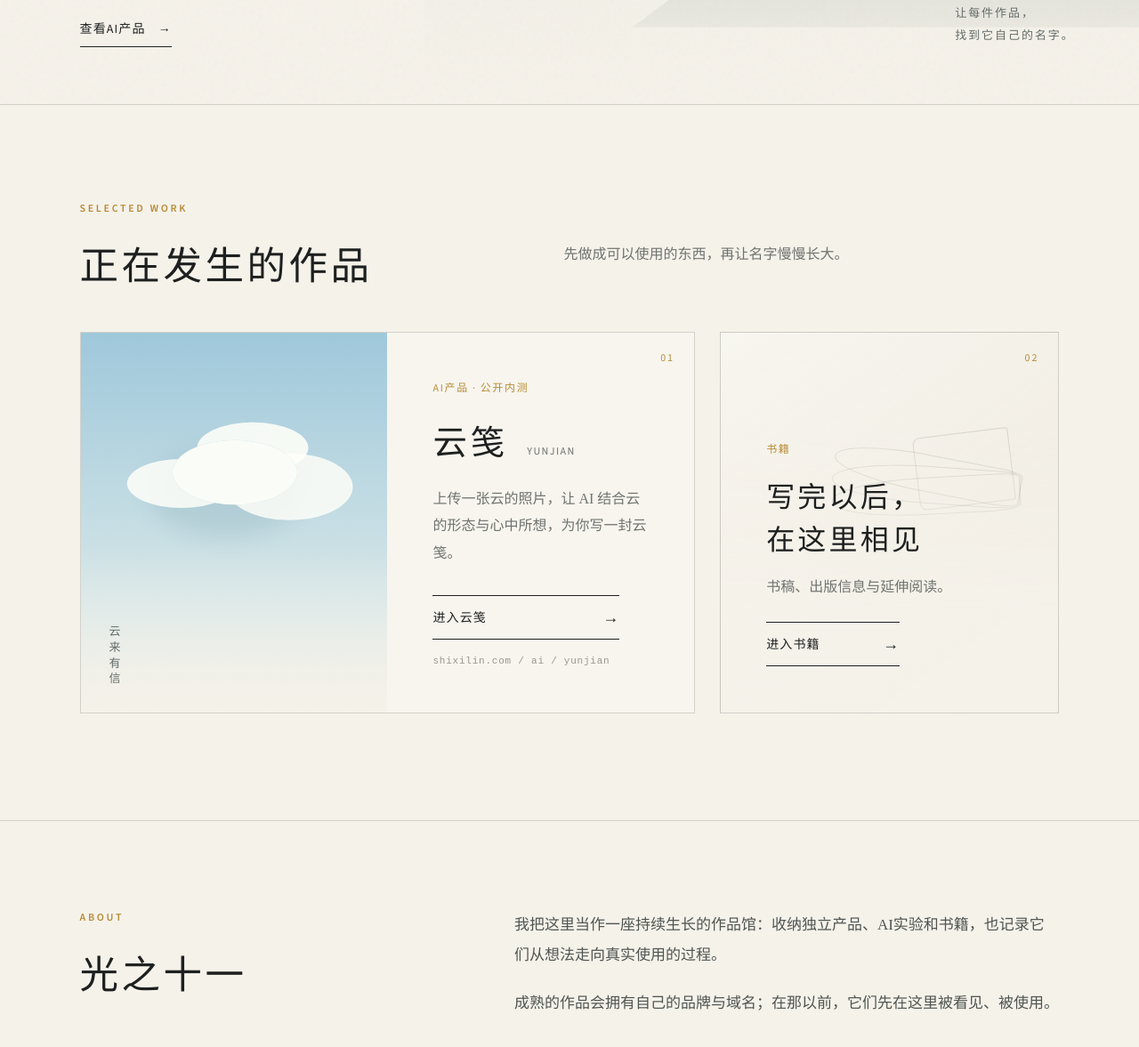
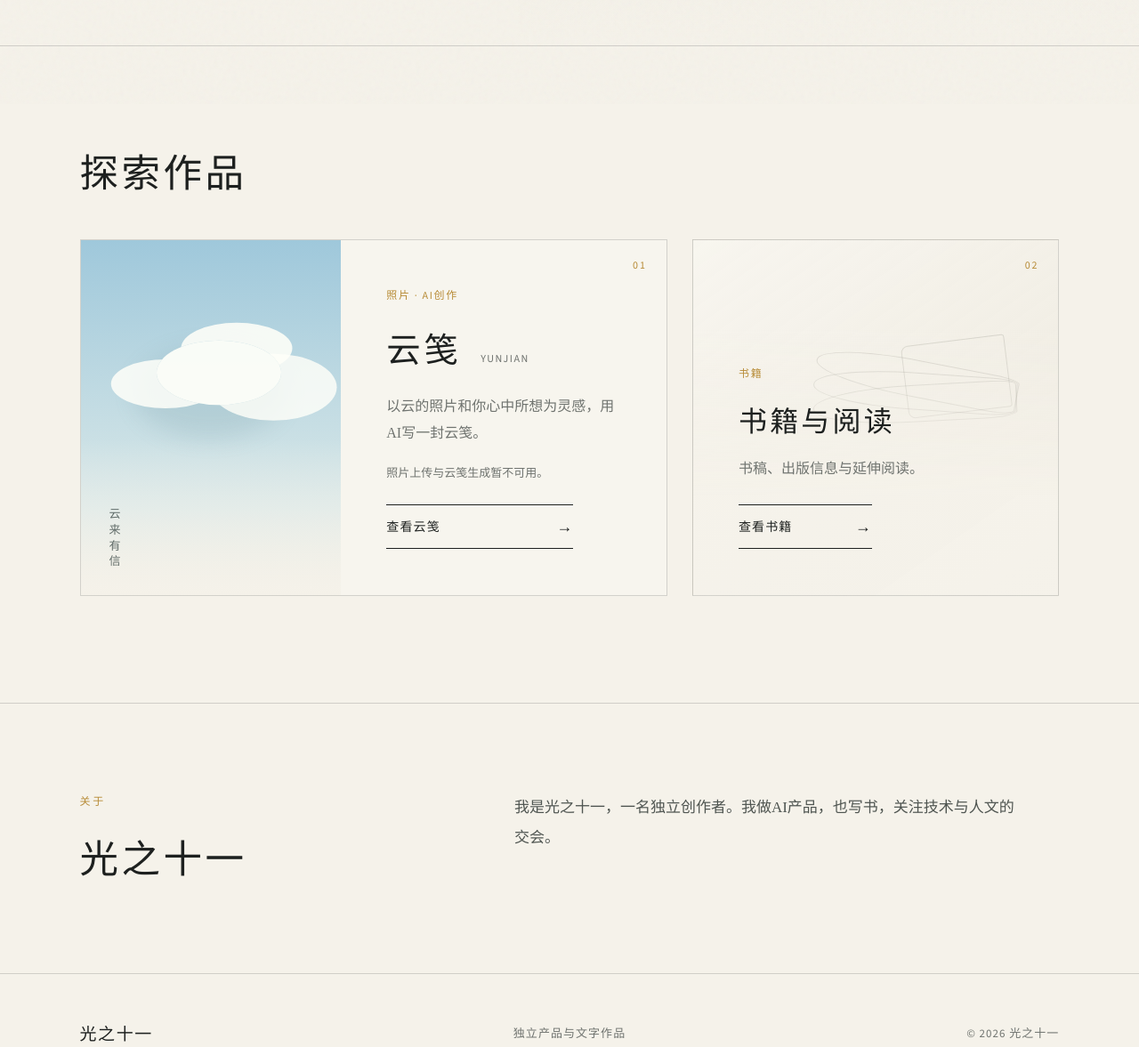
Before and after one commit to shixi-11/shixilin, a website built with Vite: page index.html in a window 1280 px wide. Shown: the part 683-1860 px from the top of the page at 89% size. Built offline with nearby package versions, Linux system fonts and the light colour scheme.

Commit message:
Rewrite public-facing site copy

```diff
--- a/src/i18n.js
+++ b/src/i18n.js
@@ -1,8 +1,11 @@
 const messages = {
   zh: {
-    'meta.home': '光之十一｜独立作品与长期实验',
+    'meta.home': '光之十一｜独立产品与文字作品',
     'meta.ai': 'AI产品｜光之十一',
     'meta.books': '书籍｜光之十一',
+    'meta.homeDescription': '光之十一的个人作品集，浏览AI产品、书籍与创作。',
+    'meta.aiDescription': '了解光之十一创作的AI产品，包括以云的照片为灵感的文字创作工具云笺。',
+    'meta.booksDescription': '光之十一的书稿、出版信息与延伸阅读。',
     'brand.homeLabel': '返回光之十一首页',
     'nav.ai': 'AI产品',
     'nav.books': '书籍',
@@ -10,40 +13,42 @@ const messages = {
     'nav.menu': '目录',
     'language.label': 'Switch to English',
     'language.short': 'EN',
-    'footer.tagline': '独立作品与长期实验',
-    'hero.title': '独立作品<br />与长期实验',
-    'hero.lead': '在技术与人文之间，寻找安静的接口。<br />做独立的产品，写诚实的文字。',
+    'footer.tagline': '独立产品与文字作品',
+    'hero.products': '独立产品',
+    'hero.writing': '文字作品',
+    'hero.label': '个人作品集',
+    'hero.lead': '浏览AI产品，了解书籍与创作。',
     'hero.action': '查看AI产品',
-    'hero.note': '让每件作品，<br />找到它自己的名字。',
-    'work.title': '正在发生的作品',
-    'work.description': '先做成可以使用的东西，再让名字慢慢长大。',
+    'work.title': '探索作品',
     'books.cardCategory': '书籍',
-    'books.cardTitle': '写完以后，<br />在这里相见',
+    'books.cardTitle': '书籍与阅读',
     'books.cardDescription': '书稿、出版信息与延伸阅读。',
-    'books.enter': '进入书籍',
+    'books.enter': '查看书籍',
     'about.title': '光之十一',
-    'about.p1': '我把这里当作一座持续生长的作品馆：收纳独立产品、AI实验和书籍，也记录它们从想法走向真实使用的过程。',
-    'about.p2': '成熟的作品会拥有自己的品牌与域名；在那以前，它们先在这里被看见、被使用。',
+    'about.p1': '我是光之十一，一名独立创作者。我做AI产品，也写书，关注技术与人文的交会。',
     'ai.title': 'AI产品',
-    'ai.intro': '不是模型能力的陈列，而是我愿意长期打磨、真正交给人使用的作品。',
-    'ai.next': '接下来',
-    'ai.nextDescription': '新的作品会继续出现在这里，但不会为了填满页面而提前占位。',
+    'ai.intro': '从日常观察出发，用AI探索新的创作方式。',
+    'ai.listLabel': 'AI产品列表',
     'books.title': '书籍',
-    'books.intro': '书会在写完以后，自己来到这里。',
-    'books.progress': '正在整理',
-    'books.progressDescription': '这里将收纳作品、出版信息与延伸阅读。现在先留一张安静的书桌。',
+    'books.intro': '书稿、出版信息与延伸阅读。',
+    'books.progress': '书稿整理中',
+    'books.progressDescription': '暂无公开书目。你可以先了解AI产品。',
     'books.back': '返回首页',
     'yunjian.name': '云笺',
     'yunjian.otherName': 'Yunjian',
     'yunjian.art': '云来有信',
-    'yunjian.category': 'AI产品 · 公开内测',
-    'yunjian.description': '上传一张云的照片，让 AI 结合云的形态与心中所想，为你写一封云笺。',
-    'yunjian.enter': '进入云笺',
+    'yunjian.category': '照片 · AI创作',
+    'yunjian.description': '以云的照片和你心中所想为灵感，用AI写一封云笺。',
+    'yunjian.enter': '查看云笺',
+    'yunjian.availability': '照片上传与云笺生成暂不可用。',
   },
   en: {
-    'meta.home': '光之十一 | Independent Work & Long-Term Experiments',
+    'meta.home': '光之十一 | Independent Products & Writing',
     'meta.ai': 'AI Products | 光之十一',
     'meta.books': 'Books | 光之十一',
+    'meta.homeDescription': 'Explore AI products, books, and writing by independent creator 光之十一.',
+    'meta.aiDescription': 'Explore AI products by 光之十一, including Yunjian, a writing tool inspired by cloud photos.',
+    'meta.booksDescription': 'Books, publication details, and further reading by 光之十一.',
     'brand.homeLabel': 'Return to the 光之十一 home page',
     'nav.ai': 'AI Products',
     'nav.books': 'Books',
@@ -51,35 +56,34 @@ const messages = {
     'nav.menu': 'Menu',
     'language.label': '切换到中文',
     'language.short': '中文',
-    'footer.tagline': 'Independent work & long-term experiments',
-    'hero.title': 'Independent Work<br />& Long-Term Experiments',
-    'hero.lead': 'Finding quieter interfaces between technology and the human world.<br />Building independent products and writing with honesty.',
+    'footer.tagline': 'Independent products & writing',
+    'hero.products': 'Products',
+    'hero.writing': '& Writing',
+    'hero.label': 'Portfolio',
+    'hero.lead': 'Explore AI products, books, and writing.',
     'hero.action': 'Explore AI products',
-    'hero.note': 'Let every work<br />grow into its own name.',
-    'work.title': 'Works in Progress',
-    'work.description': 'First make something people can use. Let the name grow into itself later.',
+    'work.title': 'Explore the Work',
     'books.cardCategory': 'Books',
-    'books.cardTitle': 'When the writing is done,<br />we will meet here',
-    'books.cardDescription': 'Books in progress, publication notes, and further reading.',
+    'books.cardTitle': 'Books & Reading',
+    'books.cardDescription': 'Books, publication details, and further reading.',
     'books.enter': 'Explore books',
     'about.title': '光之十一',
-    'about.p1': 'I think of this as a gallery that keeps growing: a home for independent products, AI experiments, and books, as well as a record of how they move from an idea into real use.',
-    'about.p2': 'Mature works will eventually have identities and domains of their own. Until then, this is where they can first be seen and used.',
+    'about.p1': 'I’m 光之十一, an independent creator. I build AI products and write books, with an interest in the meeting of technology and the humanities.',
     'ai.title': 'AI Products',
-    'ai.intro': 'Not a showcase of model capabilities, but works I am willing to refine over time and place in people’s hands.',
-    'ai.next': 'Next',
-    'ai.nextDescription': 'New works will appear here as they become real. Nothing will be added merely to fill the page.',
+    'ai.intro': 'New ways to create with AI, inspired by everyday observations.',
+    'ai.listLabel': 'AI products',
     'books.title': 'Books',
-    'books.intro': 'The books will find their way here when the writing is done.',
-    'books.progress': 'Taking Shape',
-    'books.progressDescription': 'This space will hold books, publication details, and further reading. For now, it keeps an empty desk ready.',
+    'books.intro': 'Books, publication details, and further reading.',
+    'books.progress': 'Books in Progress',
+    'books.progressDescription': 'No titles are listed yet. You can explore the AI products in the meantime.',
     'books.back': 'Back home',
     'yunjian.name': 'Yunjian',
     'yunjian.otherName': '云笺',
     'yunjian.art': 'A Letter in the Clouds',
-    'yunjian.category': 'AI Product · Public Beta',
-    'yunjian.description': 'Upload a cloud photo and receive an AI-powered reading inspired by its shapes and what’s on your mind.',
-    'yunjian.enter': 'Enter Yunjian',
+    'yunjian.category': 'Photography · AI Writing',
+    'yunjian.description': 'An AI-written letter inspired by your cloud photo and what’s on your mind.',
+    'yunjian.enter': 'Explore Yunjian',
+    'yunjian.availability': 'Photo uploads and letter generation are temporarily unavailable.',
   },
 }
 
--- a/src/main.js
+++ b/src/main.js
@@ -4,14 +4,17 @@ import { getLocale, t, toggleLocale } from './i18n.js'
 const routes = {
   '/': {
     titleKey: 'meta.home',
+    descriptionKey: 'meta.homeDescription',
     view: homeView,
   },
   '/ai': {
     titleKey: 'meta.ai',
+    descriptionKey: 'meta.aiDescription',
     view: aiView,
   },
   '/books': {
     titleKey: 'meta.books',
+    descriptionKey: 'meta.booksDescription',
     view: booksView,
   },
 }
@@ -27,10 +30,16 @@ function render() {
   const pathname = normalizePath(window.location.pathname)
   const route = routes[pathname] || routes['/']
   document.title = t(route.titleKey)
+  document.querySelector('meta[name="description"]').content = t(route.descriptionKey)
+  document.querySelector('meta[property="og:title"]').content = t(route.titleKey)
+  document.querySelector('meta[property="og:description"]').content = t(route.descriptionKey)
   document.documentElement.lang = getLocale() === 'en' ? 'en' : 'zh-CN'
   app.innerHTML = shell(route.view(), pathname)
   bindNavigation()
   window.scrollTo({ top: 0 })
+  if (window.location.hash === '#about') {
+    requestAnimationFrame(() => document.getElementById('about')?.scrollIntoView())
+  }
 }
 
 function shell(content, pathname) {
@@ -72,12 +81,12 @@ function homeView() {
   return `
     <section class="hero">
       <div class="hero-copy reveal">
-        <p class="eyebrow">shixilin.com /</p>
-        <h1>${t('hero.title')}</h1>
+        <p class="eyebrow">${t('hero.label')}</p>
+        <h1><span class="title-line">${t('hero.products')}</span><span class="title-line">${t('hero.writing')}</span></h1>
         <p class="hero-lead">${t('hero.lead')}</p>
         <a class="line-link internal-link" href="/ai">${t('hero.action')} <span aria-hidden="true">→</span></a>
       </div>
-      <div class="sky-study" aria-label="雾蓝天空与远山的抽象景象">
+      <div class="sky-study" aria-hidden="true">
         <div class="sun-wash"></div>
         <div class="cloud cloud-one"></div>
         <div class="cloud cloud-two"></div>
@@ -85,15 +94,12 @@ function homeView() {
         <div class="mountain mountain-far"></div>
         <div class="mountain mountain-near"></div>
         <div class="boat"><span></span></div>
-        <p>${t('hero.note')}</p>
       </div>
     </section>
 
     <section class="collection" aria-labelledby="work-title">
       <div class="section-heading">
-        <p class="eyebrow">SELECTED WORK</p>
         <h2 id="work-title">${t('work.title')}</h2>
-        <p>${t('work.description')}</p>
       </div>
       <div class="portal-grid">
         ${yunjianCard('featured')}
@@ -111,10 +117,9 @@ function homeView() {
     </section>
 
     <section class="about" id="about">
-      <div><p class="eyebrow">ABOUT</p><h2>${t('about.title')}</h2></div>
+      <div><p class="eyebrow">${t('nav.about')}</p><h2>${t('about.title')}</h2></div>
       <div class="about-copy">
         <p>${t('about.p1')}</p>
-        <p>${t('about.p2')}</p>
       </div>
     </section>
   `
@@ -123,16 +128,11 @@ function homeView() {
 function aiView() {
   return `
     <section class="page-intro reveal">
-      <p class="eyebrow">shixilin.com / ai</p>
       <h1>${t('ai.title')}</h1>
       <p>${t('ai.intro')}</p>
     </section>
-    <section class="product-list" aria-label="AI产品列表">
+    <section class="product-list" aria-label="${t('ai.listLabel')}">
       ${yunjianCard('wide')}
-      <div class="future-note">
-        <span>${t('ai.next')}</span>
-        <p>${t('ai.nextDescription')}</p>
-      </div>
     </section>
   `
 }
@@ -140,16 +140,15 @@ function aiView() {
 function booksView() {
   return `
     <section class="page-intro books-intro reveal">
-      <p class="eyebrow">shixilin.com / books</p>
       <h1>${t('books.title')}</h1>
       <p>${t('books.intro')}</p>
     </section>
     <section class="books-empty" aria-labelledby="books-status">
       <div class="open-book" aria-hidden="true"><i></i><i></i></div>
       <div>
-        <p class="eyebrow">IN PROGRESS</p>
         <h2 id="books-status">${t('books.progress')}</h2>
         <p>${t('books.progressDescription')}</p>
+        <a class="line-link internal-link" href="/ai">${t('hero.action')} <span aria-hidden="true">→</span></a>
       </div>
     </section>
     <a class="back-link internal-link" href="/">← ${t('books.back')}</a>
@@ -168,8 +167,8 @@ function yunjianCard(variant) {
         <p class="card-category">${t('yunjian.category')}</p>
         <h3>${t('yunjian.name')} <small>${t('yunjian.otherName')}</small></h3>
         <p>${t('yunjian.description')}</p>
+        <p class="availability">${t('yunjian.availability')}</p>
         <span class="card-action">${t('yunjian.enter')} <b aria-hidden="true">→</b></span>
-        <code>shixilin.com / ai / yunjian</code>
       </div>
     </a>
   `
@@ -191,13 +190,13 @@ function bindNavigation() {
 
   document.querySelectorAll('a.internal-link').forEach((link) => {
     link.addEventListener('click', (event) => {
+      if (event.button !== 0 || event.metaKey || event.ctrlKey || event.shiftKey || event.altKey) return
       const url = new URL(link.href)
       if (url.origin !== window.location.origin) return
       if (url.pathname === '/ai/yunjian') return
       event.preventDefault()
       window.history.pushState({}, '', `${url.pathname}${url.hash}`)
       render()
-      if (url.hash) requestAnimationFrame(() => document.querySelector(url.hash)?.scrollIntoView())
     })
   })
 }
--- a/src/styles.css
+++ b/src/styles.css
@@ -40,6 +40,10 @@ body::before {
 
 a { color: inherit; text-decoration: none; }
 button { font: inherit; }
+a:focus-visible, button:focus-visible { outline: 2px solid var(--ink); outline-offset: 5px; }
+h1, h2, h3 { text-wrap: balance; }
+p { text-wrap: pretty; }
+.title-line { display: block; }
 
 .site-shell { width: min(1440px, 100%); margin: 0 auto; }
 
@@ -81,7 +85,7 @@ button { font: inherit; }
 
 .hero {
   display: grid;
-  grid-template-columns: minmax(320px, 0.82fr) minmax(500px, 1.38fr);
+  grid-template-columns: minmax(0, 1fr) minmax(0, 1.2fr);
   min-height: 650px;
   border-bottom: 1px solid var(--line);
 }
@@ -90,7 +94,7 @@ button { font: inherit; }
   display: flex;
   flex-direction: column;
   justify-content: center;
-  padding: 64px clamp(32px, 7vw, 108px);
+  padding: 64px clamp(32px, 5vw, 76px);
 }
 
 .eyebrow { margin: 0 0 22px; color: var(--gold); font-size: 12px; font-weight: 600; letter-spacing: 0.22em; }
@@ -104,6 +108,7 @@ button { font: inherit; }
   letter-spacing: 0.08em;
 }
 
+html[lang="en"] .hero h1 { font-size: clamp(44px, 4.8vw, 68px); letter-spacing: 0; }
 .hero-lead { margin: 42px 0 32px; color: #565b57; font-family: 'Noto Serif SC', serif; font-size: 17px; line-height: 2; letter-spacing: 0.035em; }
 .line-link { display: inline-flex; align-items: center; gap: 14px; width: max-content; padding: 10px 0; border-bottom: 1px solid var(--ink); font-size: 14px; letter-spacing: 0.08em; }
 .line-link span { transition: transform 180ms ease; }
@@ -119,7 +124,6 @@ button { font: inherit; }
 }
 
 .sky-study::after { position: absolute; inset: auto 0 0; height: 35%; content: ''; background: linear-gradient(0deg, var(--paper), transparent); }
-.sky-study > p { position: absolute; z-index: 4; right: 9%; bottom: 9%; margin: 0; color: #636c68; font-family: 'Noto Serif SC', serif; font-size: 13px; line-height: 1.9; letter-spacing: 0.15em; }
 .sun-wash { position: absolute; top: 2%; left: 18%; width: 45%; aspect-ratio: 1; border-radius: 50%; background: rgba(255, 252, 239, 0.34); filter: blur(28px); }
 .cloud { position: absolute; border-radius: 48% 52% 50% 50%; background: rgba(251, 250, 244, 0.88); filter: blur(1px); box-shadow: 44px 13px 0 2px rgba(251,250,244,.78), 83px 3px 0 14px rgba(251,250,244,.69), 120px 22px 0 3px rgba(251,250,244,.7); }
 .cloud-one { top: 16%; right: 24%; width: 130px; height: 62px; transform: scale(1.35); }
@@ -133,15 +137,13 @@ button { font: inherit; }
 .boat span { position: absolute; left: 18%; bottom: 7px; width: 22px; height: 7px; border-radius: 50% 50% 0 0; background: rgba(35,46,45,.42); }
 
 .collection { padding: 108px clamp(24px, 7vw, 108px) 120px; }
-.section-heading { display: grid; grid-template-columns: 1fr 1.2fr; column-gap: 80px; margin-bottom: 46px; }
-.section-heading .eyebrow { grid-column: 1 / -1; }
+.section-heading { margin-bottom: 46px; }
 .section-heading h2, .about h2, .books-empty h2 { margin: 0; font-family: 'Noto Serif SC', serif; font-size: clamp(32px, 3.4vw, 52px); font-weight: 500; letter-spacing: 0.08em; }
-.section-heading > p:last-child { max-width: 420px; margin: 8px 0 0; color: var(--muted); line-height: 1.8; }
-.portal-grid { display: grid; grid-template-columns: 1.45fr .8fr; gap: 28px; }
+.portal-grid { display: grid; grid-template-columns: minmax(0, 1.6fr) minmax(0, 1fr); gap: 28px; }
 .portal-card { position: relative; display: grid; min-height: 390px; overflow: hidden; border: 1px solid var(--line); background: rgba(249,247,241,.62); transition: border-color 180ms ease, transform 180ms ease, box-shadow 180ms ease; }
 .portal-card:hover { transform: translateY(-3px); border-color: rgba(29,32,31,.34); box-shadow: 0 20px 48px rgba(59,55,45,.07); }
 .card-index { position: absolute; z-index: 3; top: 20px; right: 22px; color: var(--gold); font-size: 12px; letter-spacing: .16em; }
-.yunjian-card { grid-template-columns: minmax(250px, 1fr) minmax(260px, 1fr); }
+.yunjian-card { grid-template-columns: minmax(0, .8fr) minmax(0, 1fr); }
 .cloud-panel { position: relative; min-height: 100%; overflow: hidden; background: linear-gradient(180deg, #9fc8db 0%, #d9e8e8 76%, #f2eee4 100%); }
 .cloud-panel::after { position: absolute; inset: auto 0 0; height: 44%; content: ''; background: linear-gradient(0deg, rgba(245,242,234,.9), transparent); }
 .cloud-panel > span { position: absolute; z-index: 4; left: 28px; bottom: 28px; color: rgba(32,47,46,.68); font-family: 'Noto Serif SC', serif; font-size: 13px; letter-spacing: .35em; writing-mode: vertical-rl; }
@@ -151,10 +153,10 @@ button { font: inherit; }
 .card-copy h3 { margin: 0; font-family: 'Noto Serif SC', serif; font-size: clamp(34px, 3vw, 50px); font-weight: 500; letter-spacing: .1em; }
 .card-copy h3 small { margin-left: 8px; color: var(--muted); font-family: 'Source Sans 3', sans-serif; font-size: 12px; font-weight: 500; letter-spacing: .12em; text-transform: uppercase; }
 .card-copy > p:not(.card-category) { max-width: 340px; margin: 24px 0 32px; color: var(--muted); font-family: 'Noto Serif SC', serif; line-height: 1.9; }
+.card-copy > p.availability { margin: -14px 0 24px; font-family: inherit; font-size: 13px; line-height: 1.7; }
 .card-action { display: flex; align-items: center; justify-content: space-between; width: min(210px, 100%); padding: 12px 0; border-top: 1px solid var(--ink); border-bottom: 1px solid var(--ink); font-size: 14px; letter-spacing: .08em; }
 .card-action b { font-size: 18px; font-weight: 400; transition: transform 180ms ease; }
 .portal-card:hover .card-action b { transform: translateX(5px); }
-.card-copy code { margin-top: 18px; color: #99968d; font-size: 11px; letter-spacing: .07em; }
 .books-card { display: block; background: linear-gradient(145deg, rgba(249,247,241,.72), rgba(231,226,214,.6)); }
 .books-card .card-copy { position: absolute; inset: 0; z-index: 2; justify-content: flex-end; background: linear-gradient(180deg, transparent 25%, rgba(245,242,234,.92) 72%); }
 .book-lines { position: absolute; top: 56px; right: 12%; width: 68%; height: 150px; transform: rotate(-3deg); }
@@ -178,12 +180,9 @@ button { font: inherit; }
 .page-intro > p:last-child { max-width: 620px; margin: 34px 0 0; color: var(--muted); font-family: 'Noto Serif SC', serif; font-size: 17px; line-height: 2; }
 .product-list { padding: 72px clamp(24px, 9vw, 140px) 120px; }
 .yunjian-card.wide { min-height: 470px; }
-.future-note { display: grid; grid-template-columns: 180px 1fr; gap: 30px; margin-top: 52px; padding-top: 24px; border-top: 1px solid var(--line); color: var(--muted); }
-.future-note span { color: var(--gold); font-size: 12px; letter-spacing: .16em; }
-.future-note p { max-width: 540px; margin: 0; line-height: 1.8; }
 .books-intro { background: radial-gradient(circle at 84% 32%, rgba(185,176,145,.18), transparent 25rem); }
 .books-empty { display: grid; grid-template-columns: minmax(260px,.8fr) 1fr; gap: clamp(40px,7vw,100px); align-items: center; min-height: 440px; margin: 70px clamp(24px,9vw,140px); padding: clamp(36px,7vw,96px); border: 1px solid var(--line); background: rgba(249,247,241,.58); }
-.books-empty > div:last-child > p:last-child { max-width: 430px; color: var(--muted); line-height: 1.9; }
+.books-empty > div:last-child > p { max-width: 430px; color: var(--muted); line-height: 1.9; }
 .open-book { position: relative; height: 190px; border-bottom: 1px solid rgba(38,39,36,.26); }
 .open-book i { position: absolute; bottom: 15px; width: 50%; height: 130px; border: 1px solid rgba(38,39,36,.2); background: linear-gradient(105deg, rgba(255,255,252,.25), rgba(221,215,201,.4)); }
 .open-book i:first-child { left: 0; border-radius: 8% 42% 4% 30%; transform: skewY(4deg); }
@@ -200,6 +199,13 @@ button { font: inherit; }
   .portal-grid { grid-template-columns: 1fr; }
   .books-card { min-height: 360px; }
   .about { grid-template-columns: 1fr; gap: 42px; }
+  .books-empty { grid-template-columns: minmax(0, .8fr) minmax(0, 1fr); }
+}
+
+@media (min-width: 901px) and (max-width: 1200px) {
+  .hero h1 { font-size: 58px; }
+  .portal-grid { grid-template-columns: 1fr; }
+  .books-card { min-height: 360px; }
 }
 
 @media (max-width: 640px) {
@@ -218,14 +224,12 @@ button { font: inherit; }
   .hero h1, .page-intro h1 { font-size: 46px; line-height: 1.28; }
   .hero-lead { margin-top: 32px; font-size: 15px; }
   .sky-study { min-height: 330px; }
-  .sky-study > p { right: 24px; bottom: 24px; }
   .cloud-one { top: 18%; right: 32%; transform: scale(.95); }
   .mountain { bottom: 12%; }
   .boat { bottom: 27%; left: 58%; transform: scale(.8); }
   .collection { padding: 78px 20px 84px; }
   .section-heading { display: block; margin-bottom: 34px; }
   .section-heading h2 { font-size: 34px; }
-  .section-heading > p:last-child { margin-top: 18px; }
   .portal-grid { gap: 18px; }
   .portal-card { min-height: 0; }
   .yunjian-card { grid-template-columns: 1fr; }
@@ -242,7 +246,6 @@ button { font: inherit; }
   .page-intro > p:last-child { font-size: 15px; }
   .product-list { padding: 42px 20px 84px; }
   .yunjian-card.wide { min-height: 0; }
-  .future-note { grid-template-columns: 1fr; gap: 12px; }
   .books-empty { grid-template-columns: 1fr; margin: 36px 20px 44px; padding: 36px 26px; }
   .open-book { height: 150px; }
   .back-link { margin: 0 20px 72px; }
```
Also changed, not shown: index.html (+4 -4 lines), README.md.
